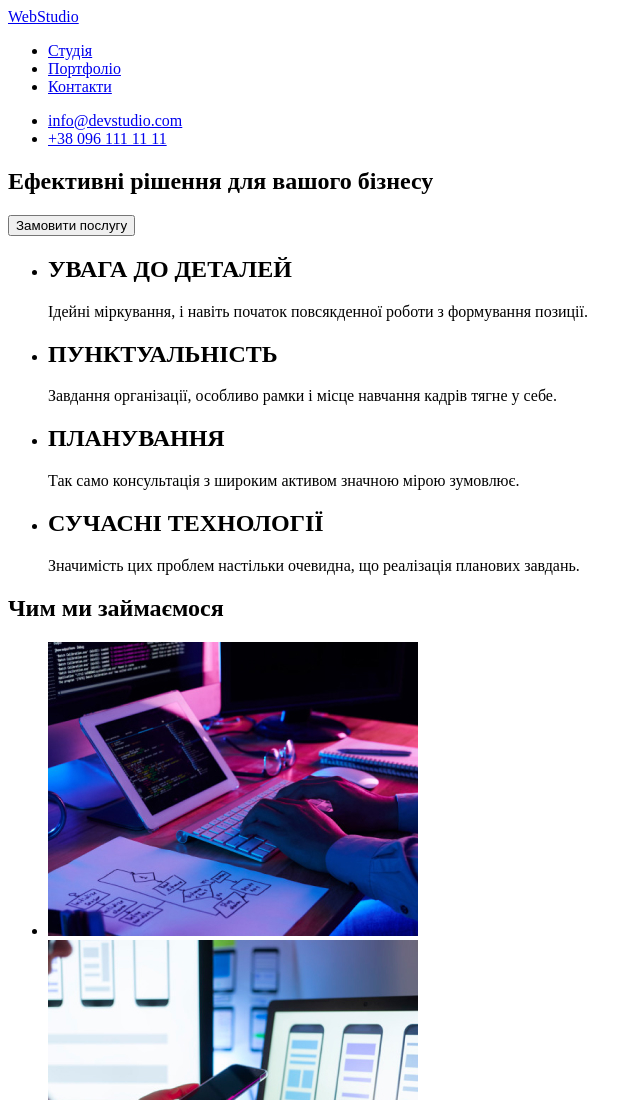
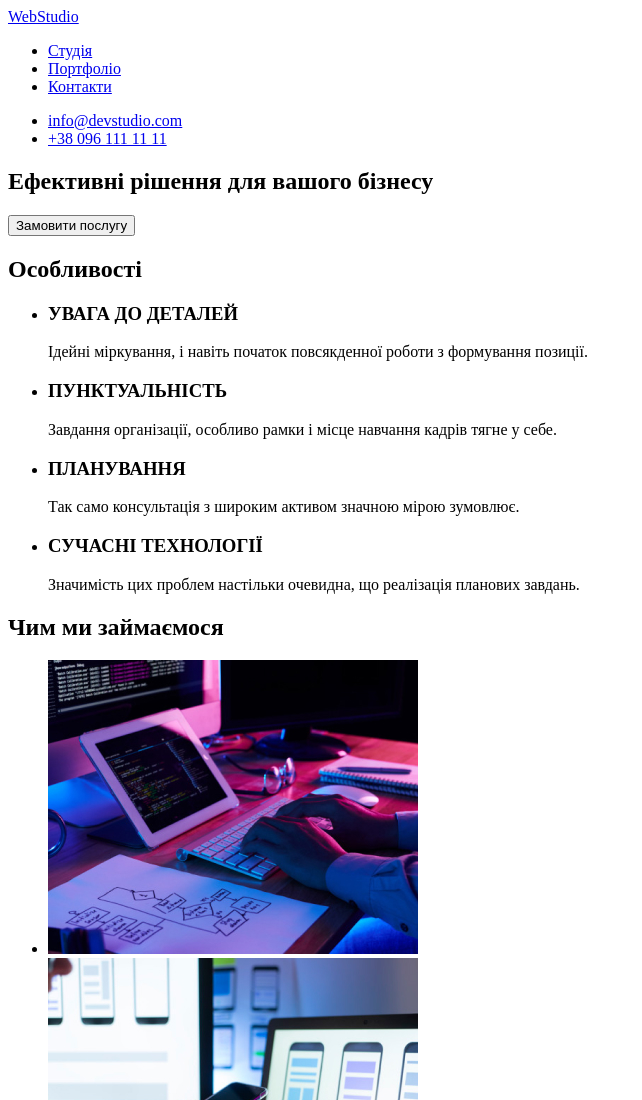
Before and after one commit to Alokhin97/goit-markup-hw-01, a plain HTML site: page index.html in a window 1280 px wide. Shown: the top 1100 px of the page, without its empty margins (0-642 px from the left). Drawn offline with Linux system fonts and the light colour scheme.

Commit message:
10/10/22/12:59

```diff
--- a/index.html
+++ b/index.html
@@ -29,28 +29,28 @@
  <button type="button">Замовити послугу</button>
   </section>
   <section>
+    <h2>Особливості</h2>
 <ul>
   <li>
-    <!--Особливості-->
-    <h2>УВАГА ДО ДЕТАЛЕЙ</h2>
+    <h3>УВАГА ДО ДЕТАЛЕЙ</h3>
     <p>
       Ідейні міркування, і навіть початок повсякденної роботи з формування позиції.
     </p>
   </li>
   <li>
-    <h2>ПУНКТУАЛЬНІСТЬ</h2>
+    <h3>ПУНКТУАЛЬНІСТЬ</h3>
     <p>
       Завдання організації, особливо рамки і місце навчання кадрів тягне у себе.
     </p>
   </li>
   <li>
-    <h2>ПЛАНУВАННЯ</h2>
+    <h3>ПЛАНУВАННЯ</h3>
     <p>
       Так само консультація з широким активом значною мірою зумовлює.
     </p>
   </li>
   <li>
-    <h2>СУЧАСНІ ТЕХНОЛОГІЇ</h2>
+    <h3>СУЧАСНІ ТЕХНОЛОГІЇ</h3>
     <p>
       Значимість цих проблем настільки очевидна, що реалізація планових завдань.
     </p>
```
